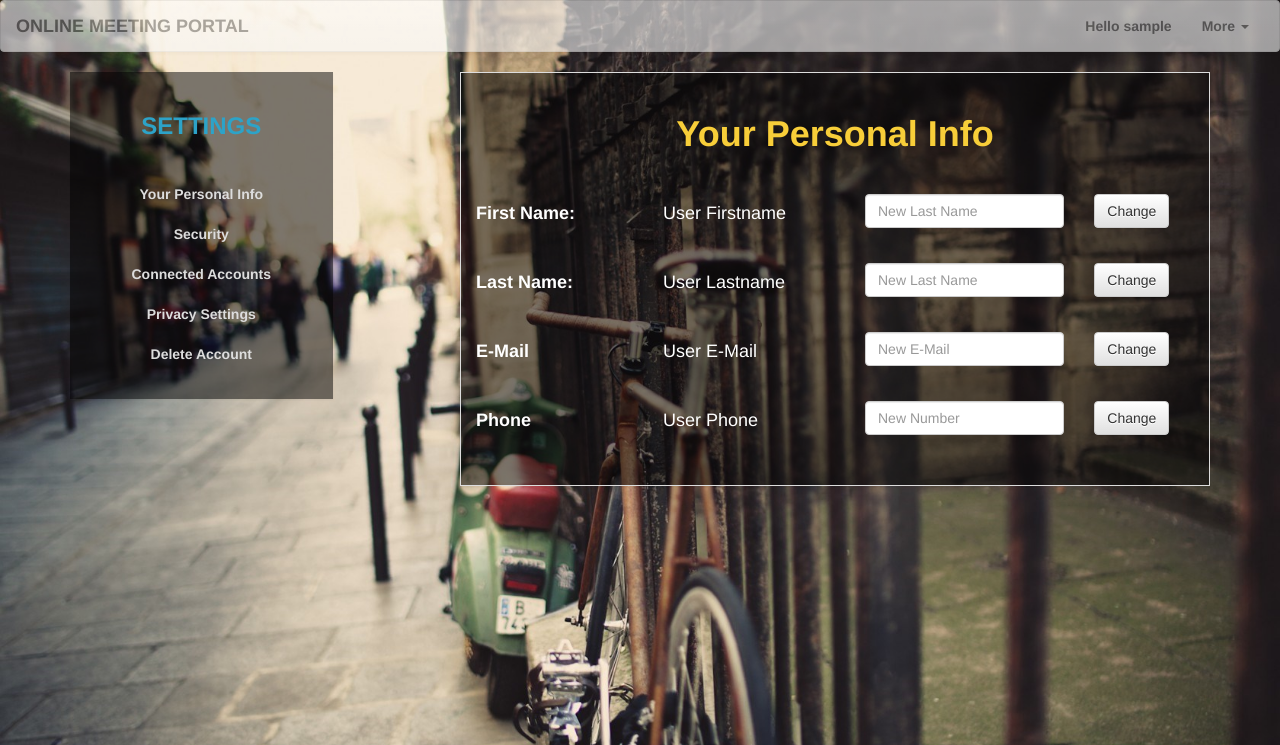
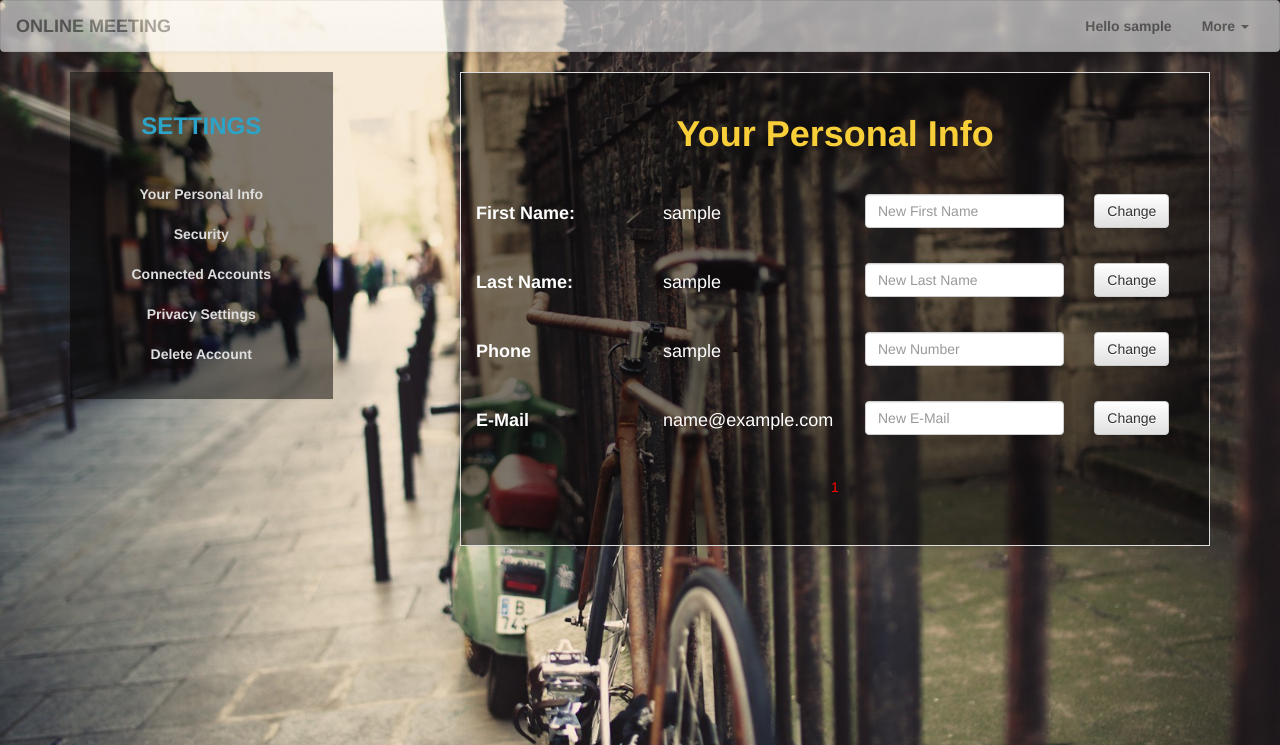
Before and after one commit to satishcj/Online-Meeting-Dash-Board, a PHP site: page /set1.php in a window 1280 px wide. Shown: the top 745 px of the page. Run offline with PHP 8.4, Linux system fonts and the light colour scheme; the visitor is signed in with stand-in values (Sample User, id 1).

Commit message:
Update set1.php

```diff
--- a/set1.php
+++ b/set1.php
@@ -8,7 +8,7 @@ session_start();
 <head>
     <meta charset="utf-8">
     <meta name="viewport" content="width=device-width, initial-scale=1.0">
-    <title>Personal Info</title>
+    <title>set1</title>
     <link rel="stylesheet" href="assets/bootstrap/css/bootstrap.min.css">
     <link rel="stylesheet" href="assets/css/styles.set1.css">
 </head>
@@ -16,7 +16,7 @@ session_start();
 <body>
     <nav class="navbar navbar-default">
         <div class="container-fluid">
-            <div class="navbar-header"><a class="navbar-brand navbar-link" href="#"><strong>ONLINE MEETING PORTAL</strong></a>
+            <div class="navbar-header"><a class="navbar-brand navbar-link" href="#"><strong>ONLINE MEETING</strong></a>
                 <button class="navbar-toggle collapsed" data-toggle="collapse" data-target="#navcol-1"><span class="sr-only">Toggle navigation</span><span class="icon-bar"></span><span class="icon-bar"></span><span class="icon-bar"></span></button>
             </div>
             <div class="collapse navbar-collapse" id="navcol-1">
@@ -70,14 +70,26 @@ session_start();
                                 <div class="col-md-3 col-md-offset-0 col-inf-r">
                                     <h4 class="text-left"><strong>First Name:</strong></h4></div>
                                 <div class="col-md-3 col-inf-r">
-                                    <h4 class="text-left">User Firstname</h4></div>
+                                    <h4 class="text-left">
+                                    <?php
+                                        if (isset($_SESSION['u_email']))
+                                        {
+                                            $temp = $_SESSION['u_firstname'] ;
+                                            echo "$temp";
+                                        }
+                                        else
+                                        {
+                                            echo "User First Name";
+                                        }
+                                    ?>
+                                    </h4></div>
                                 <div class="col-md-6">
                                     <form action="includes/set1.inc1.php" method="POST">
                                         <div class="col-md-8 input-col col-inf-r">
-                                            <input class="form-control" type="text" placeholder="New Last Name">
+                                            <input class="form-control" type="text" name="firstname" placeholder="New First Name">
                                         </div>
                                         <div class="col-md-2 col-inf-r">
-                                            <button class="btn btn-default" type="button">Change </button>
+                                            <button class="btn btn-default" type="submit" name="submit">Change </button>
                                         </div>
                                     </form>
                                 </div>
@@ -86,14 +98,55 @@ session_start();
                                 <div class="col-md-3 col-md-offset-0 col-inf-r">
                                     <h4 class="text-left"><strong>Last Name:</strong></h4></div>
                                 <div class="col-md-3 col-inf-r">
-                                    <h4 class="text-left">User Lastname</h4></div>
+                                    <h4 class="text-left">
+                                    <?php
+                                        if (isset($_SESSION['u_email']))
+                                        {
+                                            $temp = $_SESSION['u_lastname'] ;
+                                            echo "$temp";
+                                        }
+                                        else
+                                        {
+                                            echo "User Last Name";
+                                        }
+                                    ?>
+                                    </h4></div>
                                 <div class="col-md-6">
-                                    <form>
+                                    <form action="includes/set1.inc2.php" method="POST">
                                         <div class="col-md-8 input-col col-inf-r">
-                                            <input class="form-control" type="text" placeholder="New Last Name">
+                                            <input class="form-control" type="text" name="lastname" placeholder="New Last Name">
                                         </div>
                                         <div class="col-md-2 col-inf-r">
-                                            <button class="btn btn-default" type="button">Change </button>
+                                            <button class="btn btn-default" type="submit" name="submit">Change </button>
+                                        </div>
+                                    </form>
+                                </div>
+                            </div>
+                            <div class="row row-right">
+                                <div class="col-md-3 col-md-offset-0 col-inf-r">
+                                    <h4 class="text-left"><strong>Phone </strong></h4></div>
+                                <div class="col-md-3 col-inf-r">
+                                    <h4 class="text-left">
+                                    <?php
+                                        if (isset($_SESSION['u_email']))
+                                        {
+                                            $temp = $_SESSION['u_phone'] ;
+                                            echo "$temp";
+                                        }
+                                        else
+                                        {
+                                            echo "User Phone";
+                                        }
+                                    ?>
+
+                                    </h4></div>
+                                <div class="col-md-6">
+                                    <form action="includes/set1.inc3.php" method="POST">
+                                        <div class="col-md-8 input-col col-inf-r">
+                                            <input class="form-control" type="tel" name="phone" placeholder="New Number">
+                                        </div>
+                                        <div class="col-md-2 col-inf-r">
+                                            <button class="btn btn-default" name="submit" type="submit">Change </button>
                                         </div>
                                     </form>
                                 </div>
@@ -102,33 +155,40 @@ session_start();
                                 <div class="col-md-3 col-md-offset-0 col-inf-r">
                                     <h4 class="text-left"><strong>E-Mail </strong></h4></div>
                                 <div class="col-md-3 col-inf-r">
-                                    <h4 class="text-left">User E-Mail</h4></div>
+                                    <h4 class="text-left">
+                                    <?php
+                                        if (isset($_SESSION['u_email']))
+                                        {
+                                            $temp = $_SESSION['u_email'] ;
+                                            echo "$temp";
+                                        }
+                                        else
+                                        {
+                                            echo "User E-Mail";
+                                        }
+                                    ?>
+                                    </h4></div>
                                 <div class="col-md-6">
                                     <form>
                                         <div class="col-md-8 input-col col-inf-r">
-                                            <input class="form-control" type="email" placeholder="New E-Mail">
+                                            <input class="form-control" type="email" name="email" placeholder="New E-Mail">
                                         </div>
                                         <div class="col-md-2 col-inf-r">
-                                            <button class="btn btn-default" type="button">Change </button>
+                                            <button class="btn btn-default" name="submit" type="submit">Change </button>
                                         </div>
                                     </form>
                                 </div>
                             </div>
                             <div class="row row-right">
-                                <div class="col-md-3 col-md-offset-0 col-inf-r">
-                                    <h4 class="text-left"><strong>Phone </strong></h4></div>
-                                <div class="col-md-3 col-inf-r">
-                                    <h4 class="text-left">User Phone</h4></div>
-                                <div class="col-md-6">
-                                    <form>
-                                        <div class="col-md-8 input-col col-inf-r">
-                                            <input class="form-control" type="tel" placeholder="New Number">
-                                        </div>
-                                        <div class="col-md-2 col-inf-r">
-                                            <button class="btn btn-default" type="button">Change </button>
-                                        </div>
-                                    </form>
-                                </div>
+                                <h5 style="color: red">
+                                    <?php
+                                        if (isset($_SESSION['sres']))
+                                        {
+                                            $temp=$_SESSION['sres'];
+                                            echo "$temp";
+                                        }
+                                    ?>
+                                </h5>
                             </div>
                         </div>
                     </div>
```
